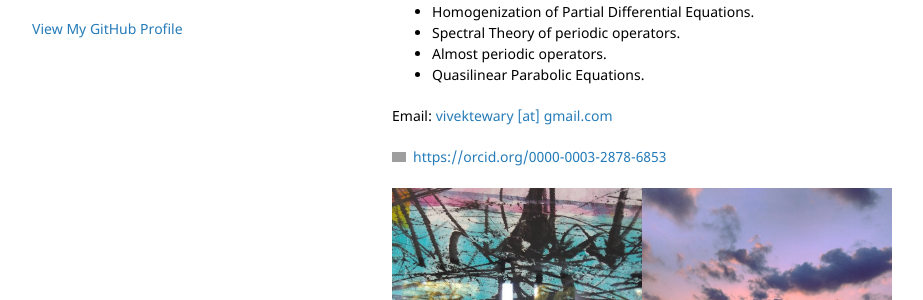
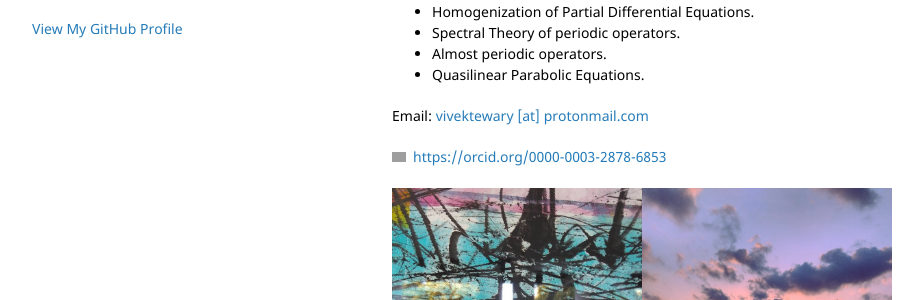
Before and after one commit to vivektewary/vivektewary.github.io, a Jekyll site: the page built from index.html, in a window 1280 px wide and 900 px high. Shown: the part 286-586 px from the top of the window, without its empty margins (178-1101 px from the left). Built offline with Jekyll 4.4.1, drawn with Linux system fonts in a browser that asks for light colours; grey boxes are pictures that could not be loaded.

Commit message:
Update index.html

```diff
--- a/index.html
+++ b/index.html
@@ -19,7 +19,7 @@
 </ul>
 </p>
 
-<p>Email: <a href="mailto:vivektewary@gmail.com">vivektewary [at] gmail.com</a></p>
+<p>Email: <a href="mailto:vivektewary@protonmail.com">vivektewary [at] protonmail.com</a></p>
 
 <div itemscope itemtype="https://schema.org/Person"><a itemprop="sameAs" content="https://orcid.org/0000-0003-2878-6853" href="https://orcid.org/0000-0003-2878-6853" target="orcid.widget" rel="me noopener noreferrer" style="vertical-align:top;"><img src="https://orcid.org/sites/default/files/images/orcid_16x16.png" style="width:1em;margin-right:.5em;" alt="ORCID iD icon">https://orcid.org/0000-0003-2878-6853</a></div>
 
```
